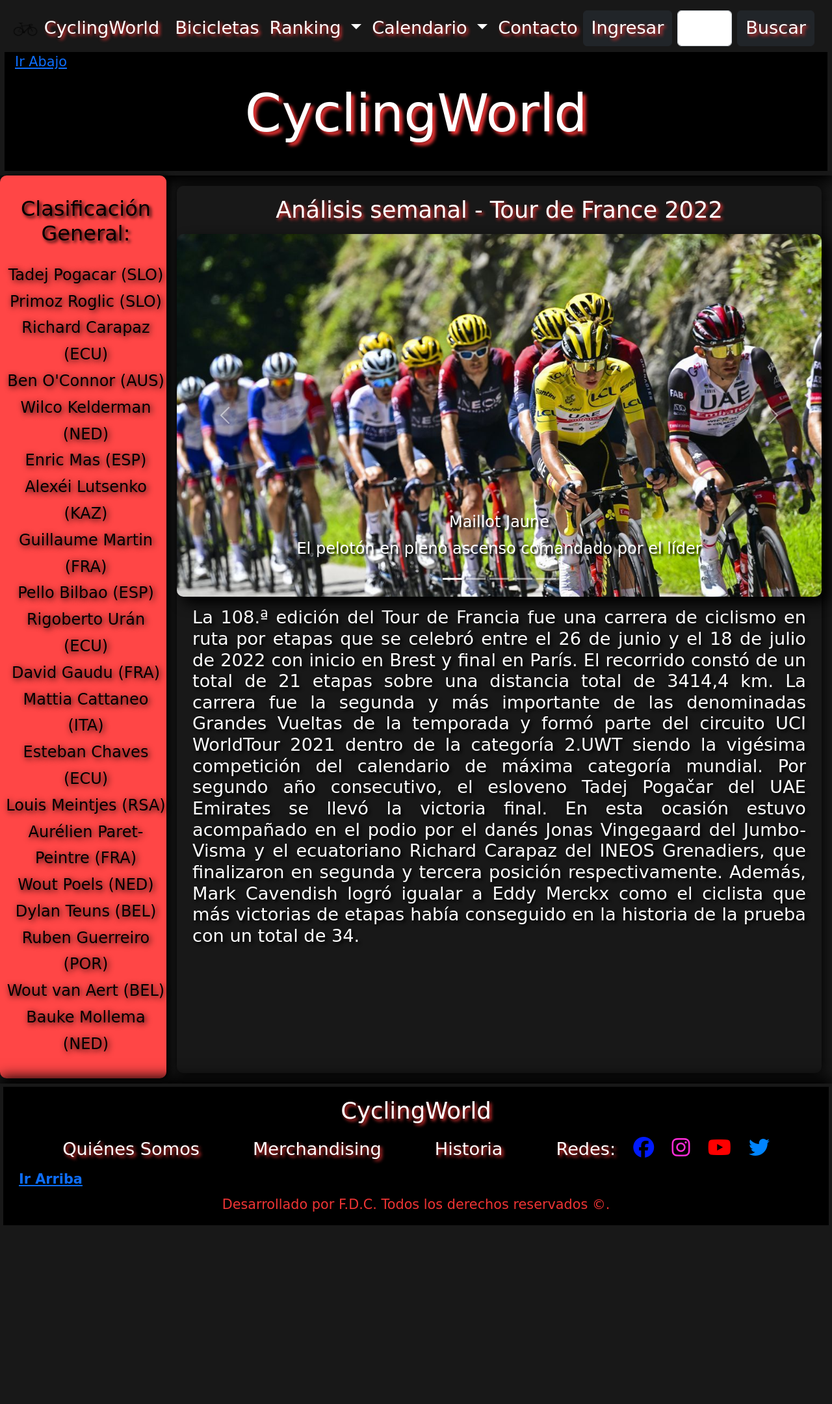
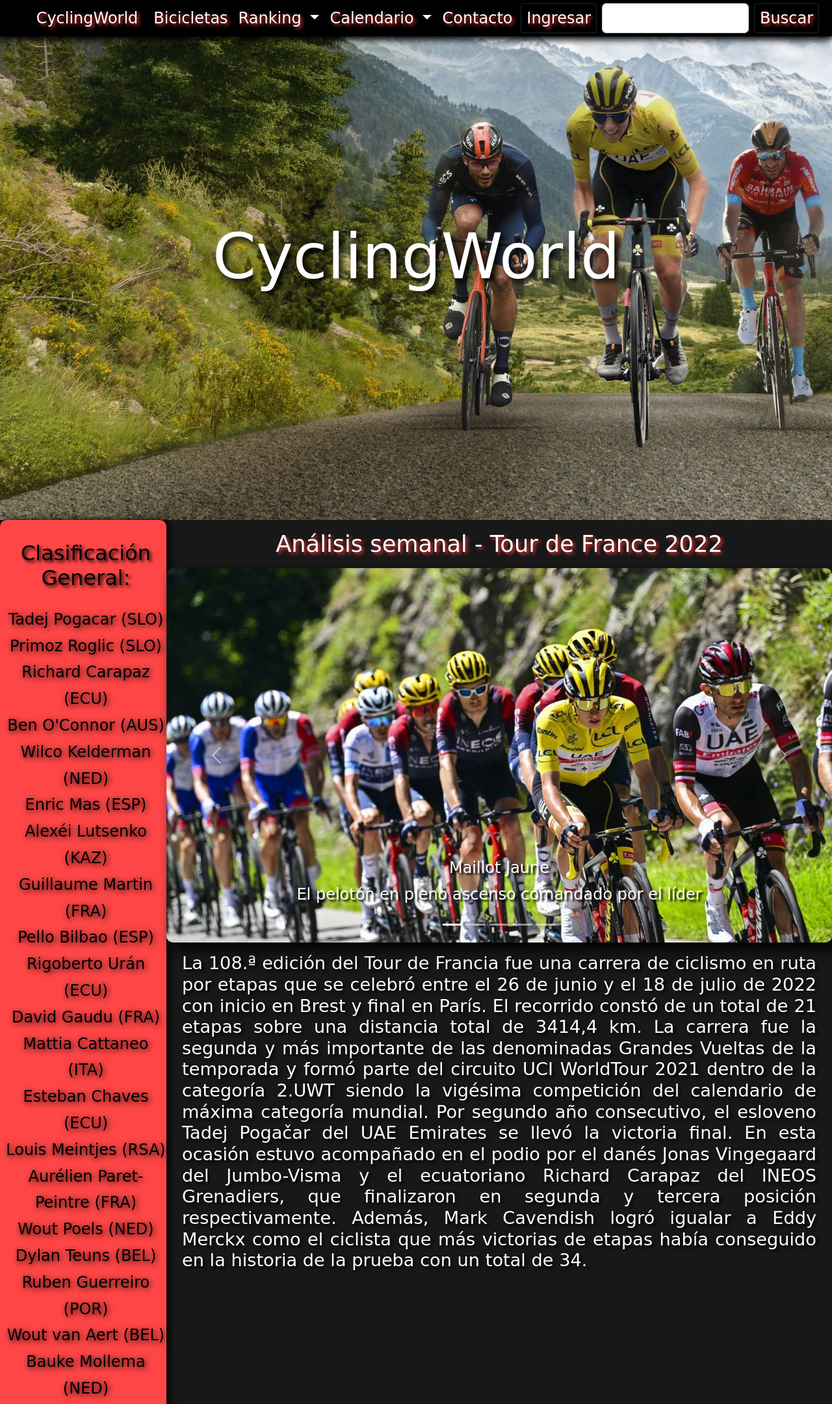
Before and after one commit to FerCandio/CyclingWorld, a website: page index.html in a window 1280 px wide. Shown: the top 2160 px of the page at 65% size. Before the commit the page ends 1890 px from the top, so only its background shows below. Drawn offline with nearby package versions, Linux system fonts and the light colour scheme; a web font is replaced by a local one.

Commit message:
portada, background, parallax, animaciones

```diff
--- a/index.html
+++ b/index.html
@@ -19,20 +19,19 @@
     <link rel="stylesheet" href="https://cdnjs.cloudflare.com/ajax/libs/animate.css/4.1.1/animate.min.css"/>
     <!-- LINK AOS -->
     <link rel="stylesheet" href="https://unpkg.com/aos@next/dist/aos.css"/>
+    <!-- FAVICON -->
+    <link rel="icon" href="./img/favicon-32x32.png">
     <!-- CSS PROPIO: -->
     <link rel="stylesheet" href="./css/estilos.css">
-    <!-- FAVICON -->
-    <link rel="icon" href="./img/favicon-32x32.png">
 </head>
-                      <!-- CLAVE WEBHOST: N2L$64RDLLQpbGctdWYB -->
+
 <body>
     <div class="grid">
         <header class="header">
-
-          <nav class="navbar navbar-expand-lg navbar-dark" style="background-color: #181818;">
+            <nav class="navbar fixed-top navbar-expand-lg navbar-dark" style="background-color: #000000;" data-aos="zoom-out" data-aos-duration="2000">
                   <div class="container-fluid">
                     <a class="navbar-brand navbar__texto" href="./index.html">
-                    <img src="./img/favicon-32x32.png" alt="" width="40" height="36" class="d-inline-block align-text-top">
+                      <img src="./img/favicon-32x32.png" alt="" width="36" height="32" class="d-inline-block align-text-top">
                       CyclingWorld
                     </a>
                     <button class="navbar-toggler" type="button" data-bs-toggle="collapse" data-bs-target="#navbarSupportedContent" aria-controls="navbarSupportedContent" aria-expanded="false" aria-label="Toggle navigation">
@@ -70,21 +69,24 @@
                         </li>
                         </ul>
                         <form class="d-flex" role="search">
-                        <button type="button" class="btn btn-dark me-2 navbar__texto" type="button">Ingresar</button>
+                          <button type="button" class="btn btn-dark me-2 navbar__texto btn-sm" type="button" style="background-color: #20202000;">Ingresar</button>
                           <input class="form-control me-2" type="search" placeholder="" aria-label="Search">
-                       <button type="button" class="btn btn-dark me-2 navbar__texto" type="submit">Buscar</button>
+                        <button type="button" class="btn btn-dark me-2 navbar__texto btn-sm" type="submit" style="background-color: #20202000;">Buscar</button>
                         </form>
                       </div>
                     </div>
                   </nav>
-                <p class="irabajo"><a id="arriba" class="header__irabajo" href="#abajo">Ir Abajo</a></p>
-                <div class="header__h1--flex">
-                    <div><h1 class="animate__animated animate__pulse animate__delay-4s animate__slow animate__infinite header__h1" id="header__h1">CyclingWorld</h1></div>
+                  <div class="portada">
+                    <div data-aos="zoom-out" data-aos-duration="2000">
+                      <h1 class="animate__animated animate__pulse animate__delay-2s animate__slow animate__infinite portada__h1" id="portada__h1">CyclingWorld</h1>
+                    </div>
                   </div>
               </header>
                   <!-----------------------------------------------------Header-->
                   <!----------------------------------------------------Section-->
         <main class="main--index">
+
+            <div data-aos="fade-left" data-aos-duration="500" data-aos-easing="ease-in-sine">
               <div class="main__flex--index">
                 <h3 class="contenido__titulo">Análisis semanal - Tour de France 2022</h3>
                 <div id="carouselExampleCaptions" class="carousel slide" data-bs-ride="false">
@@ -156,10 +158,13 @@
                         como el ciclista que más victorias de etapas había conseguido en la historia de la
                         prueba con un total de 34.</p>
               </div>
+            </div>
         </main>
                     <!----------------------------------------------------Section-->
                     <!----------------------------------------------------Aside---->
+
         <aside class="aside">
+          <div data-aos="fade-right" data-aos-duration="500" data-aos-easing="ease-in-sine">
             <h3 class="aside__titulo">Clasificación General:</h3>
             <ul class="aside__li">
                 <li>Tadej Pogacar (SLO)</li>
@@ -183,11 +188,12 @@
                 <li>Wout van Aert (BEL)</li>
                 <li>Bauke Mollema (NED)</li>
             </ul>
+            </div>
         </aside>
                     <!----------------------------------------------------Aside---->
                     <!----------------------------------------------------Footer---->
         <footer class="footer">
-                <h2 class="animate__animated animate__pulse animate__delay-4s animate__slow animate__infinite footer__titulo">CyclingWorld</h2>
+                <h2 class="animate__animated animate__pulse animate__delay-2s animate__slow animate__infinite footer__titulo">CyclingWorld</h2>
                 <ul class="footer__menu">
                     <div class="footer__ul__flex">
                         <div><li><a href="#">Quiénes Somos</a></li></div>
--- a/scss/estilos.scss
+++ b/scss/estilos.scss
@@ -9,7 +9,7 @@
     display: grid;
     grid-template-areas:
     "header header"
-    "aside section"
+    "aside main"
     "footer footer";
     grid-template-columns: 20% 80%;
     grid-template-rows: auto auto auto;
@@ -17,61 +17,214 @@
         grid-area: header;}
     aside{
         grid-area: aside;}
-    section{
-        grid-area: section;}
+    main{
+        grid-area: main;}
     footer{
         grid-area: footer;}
 }
-   /*--------------------------------------------------------------------GRID---*/
+   /*-------------------------------------------------------GRID------------------*/
 body{
     background-color: #181818;
     font-family: $font-secondary;
-    font-weight: 400;}
-/*-----------------------------------------------------------------------Header---*/
+    font-weight: 400;
+    overflow-x: hidden;}
+/*----------------------------------------------------------HEADER----------------*/
 .header {
-    background-color: #000000;
-    background-repeat: repeat;
-    background-size: contain;
-    background-position: center;
-    height: auto;
-    border: solid 7px #181818;
-    box-shadow: 0px 10px 20px rgb(0, 0, 0);
-    .header__h1--flex{
-        @include flex (row, center, center)
-        }
-    .header__h1{
-        font-family: 'Coda', cursive;
-        text-transform: none;
-        color: rgb(255, 255, 255);
-        font-size: 5rem;
-        font-weight: 400;
-        text-align: center ;
-        text-shadow: 5px 5px 5px $color-dos;
-        margin-bottom: 2.5rem;}
-    .header__irabajo {
-        margin-left: 1rem;
-        font-size: 1.3rem;}
+    .navbar{
+        max-height: 3.5rem;
+        box-shadow: 0px 5px 10px black;}
     .navbar__texto{
-        font-size: 1.7rem;
+        font-size: 1.5rem;
         font-weight: 400;
         color: white;
         text-shadow: 3px 3px 5px rgb(238, 52, 52);
         &:hover{
+            text-decoration: underline;}}
+    .navbar__texto2{
+        font-size: 1.5rem;
+        font-weight: 400;
+        color: rgb(255, 255, 255);
+        text-shadow: 3px 3px 5px rgb(238, 52, 52);}
+    .portada{
+        display: flex;
+        flex-direction: row;
+        justify-content: center;
+        align-items: center;
+        background: fixed;
+        background-size: cover;
+        background-image: url(../img/fondo4.jpeg);
+        height: 100vh;}
+    .portada__h1{
+        font-family: 'Coda', cursive;
+        text-transform: none;
+        color: white;
+        font-size: 6rem;
+        font-weight: 400;
+        text-shadow: 5px 5px 10px black;}
+}
+/*--------------------------------------------------------HEADER------------*/
+
+/*--------------------------------------------------------FOOTER------------*/
+footer {
+    background-color: rgb(0, 0, 0);
+    color: rgb(238,52,52);
+    text-decoration: none;
+    padding: 1rem;
+    font-weight: 600;
+    box-shadow: 0px -10px 20px rgb(0, 0, 0);
+    height: auto;
+    background-repeat: repeat;
+    background-size: contain;
+    background-position: center;
+    .footer__titulo{
+        color: white;
+        font-family: 'Coda', cursive;
+        font-size: 2.2rem;
+        text-align: center;
+        text-shadow: 3px 3px 5px rgb(238,52,52);
+        font-weight: 500;}
+    .footer__menu {
+        list-style: none;
+        text-align: center;
+        margin-top: 1rem;
+        margin-bottom: 0.5rem;
+        padding-left: 0;}
+    .footer__ul__flex{
+        display: flex;
+        flex-direction: row;
+        justify-content: space-evenly;}
+    .footer__menu li{
+        border: 2px solid rgba(0, 0, 0, 0);
+        transition: all 0.5s;
+        border-radius: 5px;
+        &:hover{
             text-decoration: underline;}
     }
-    .navbar__texto2{
+    .list-inline-item a i:hover{
+         text-decoration: underline;
+    }
+    .footer__menu a {
+        color: rgb(255, 255, 255);
+        text-decoration: none;
+        padding: 0.2rem 0.3rem 0.2rem 0.3rem;
+        font-size: 1.5rem;
+        font-weight: 400;
+        text-shadow: 3px 3px 5px rgb(238, 52, 52);}
+    .redes{
+        color: rgb(255, 255, 255);
+        display: flex;}
+    .fa-twitter:before{
+        font-size: 2rem;
+        color: rgb(0, 132, 255);
+        text-shadow: 0px 0px 0px rgb(0, 0, 0);}
+    .fa-facebook:before{
+        font-size: 2rem;
+        color: rgb(0, 26, 255);
+        text-shadow: 0px 0px 0px rgb(0, 0, 0);}
+    .fa-instagram:before{
+        font-size: 2rem;
+        color: rgb(255, 44, 216);
+        text-shadow: 0px 0px 0px rgb(0, 0, 0);}
+    .fa-youtube:before{
+        font-size: 2rem;
+        color: rgb(255, 0, 0);
+        text-shadow: 0px 0px 0px rgb(0, 0, 0);}
+    .footer__irarriba{
+        margin-left: 0.5rem;
+        font-size: 1.3rem;
+        margin-bottom: 0;
+        padding-bottom: 0;}
+    .irarriba{
+        margin-bottom: 0.5rem;
+        padding-bottom: 0;}
+    .footer__creditos {
+        text-align: center;
+        font-weight: 400;
+        color: rgb(238,52,52);
+        font-size: 1.3rem;}
+}
+/*--------------------------------------------------------FOOTER------------*/
+
+/*-------------------------------------------------------PAG INDEX----------*/
+
+/*---------------------------------------------------------CONTENIDO--------*/
+
+.main--index {
+    background-color: #181818;
+    .main__flex--index{
+        display: flex;
+        flex-direction: column;
+        align-items: center;}
+    .contenido__titulo {
+        color:rgb(255, 255, 255);
+        text-align: center;
+        margin: 1rem 1rem 1rem 1rem;
+        font-weight: 400;
+        text-shadow: 3px 3px 5px rgb(238,52,52);
+        font-size: 2.2rem;}
+    .contenido__texto{
+        line-height: 1.2;
+        color:rgb(255, 255, 255);
+        text-shadow: 3px 3px 5px rgb(0, 0, 0);
         font-size: 1.7rem;
-        font-weight: 400;
-        color: rgb(255, 255, 255);
-        text-shadow: 3px 3px 5px rgb(238, 52, 52);
+        margin-top: 1rem;
+        padding-left: 1.5rem;
+        padding-right: 1.5rem;
+        text-align:justify;}
+    .carousel{
+        margin-left: 0rem;
+        margin-right: 0rem;
+        border: 0px black;
+        border-radius: 10px;
+        box-shadow: 10px 10px 20px rgb(0, 0, 0);}
+    .carousel__img--index{
+        border-radius: 10px;
+        border: 0px black;
+        box-sizing: border-box;
+        border-style: none;}
+    .carousel__texto{
+        color: white;
+        font-size: 1.5rem;
+        text-shadow: 3px 3px 3px black;}
 }
+
+/*--------------------------------------------------------------CONTENIDO----*/
+
+/*-----------------------------------------------------------------ASIDE----*/
+
+aside {
+    background-color: rgb(255, 70, 70);
+    background-position: center;
+    background-size:contain;
+    padding-left: 0.5rem;
+    padding-top: 1rem;
+    margin-bottom: 0.5rem;
+    border-radius: 10px;
+    box-sizing: border-box;
+    text-align: center;
+    color: rgb(0, 0, 0);
+    box-shadow: 5px 0px 10px rgb(0, 0, 0);
+    .aside__titulo {
+        font-size: 2rem;
+        text-align: center;
+        padding-top: 1rem;
+        text-shadow: 3px 3px 5px rgb(0, 0, 0);
+        font-weight: 400;}
+    .aside__li {
+        background-color: rgba(0, 0, 0, 0);
+        padding: 1rem 0rem 1rem 0rem;
+        text-shadow: 2px 2px 10px rgb(0, 0, 0);
+        line-height: 1.7;
+        font-size: 1.5rem;
+        list-style: none;}
 }
-/*--------------------------------------------------------Header------------*/
+/*-------------------------------------------------------PAG INDEX----------*/
 
 /*-------------------------------------------------------PAG CONTACTO-------*/
 
-/*-------------------------------------------------------Formulario(Section)*/
-
+/*-------------------------------------------------------FORMULARIO (SECTION)*/
+.main--contacto {
+    background-color: #181818;
     .formulario{
         background-color: #202020;
         box-shadow: 5px 5px 10px black;
@@ -82,7 +235,7 @@
         margin-top: 2rem;
         margin-bottom: 2rem;
         border-radius: 5px;
-    padding-bottom: 3rem;
+        padding-bottom: 3rem;}
     .formulario .formulario--label{
         display: block;
         position: relative;}
@@ -148,8 +301,9 @@
         float: left;}
 }
 
-/*------------------------------------------------Formulario(Section)-------*/
-/*-----------------------------------------------------Ingresar(Aside)-----*/
+/*------------------------------------------------FORMULARIO(SECTION)-------*/
+
+/*-----------------------------------------------------INGRESAR(ASIDE)------*/
 
 .mb-3{
     margin-right: 0.5rem;}
@@ -172,172 +326,20 @@
     align-items: center;
 }
 
-/*-------------------------------------------------------Ingresar(Aside)---*/
+/*-------------------------------------------------------INGRESAR(ASIDE)-------*/
 
-/*-----------------------------------------------------Fin Pag CONTACTO--------*/
-/*-----------------------------------------------------Inicio Main Pag INDEX---*/
+/*-----------------------------------------------------FIN PAG CONTACTO--------*/
 
-/*---------------------------------------------------------Contenido------*/
+/*-------------------------------------------------INICIO PAG BICICLETAS----------*/
 
-.main--index {
-    background-color: #181818;
-    margin: 1rem;
-    border: none;
-    border-radius: 10px;
-    box-shadow: 1px 1px 20px rgb(0, 0, 0);
-    .main__flex--index{
-        display: flex;
-        flex-direction: column;
-        align-items: center;}
-    .contenido__titulo {
-        color:rgb(255, 255, 255);
-        text-align: center;
-        margin: 1rem 1rem 1rem 1rem;
-        font-weight: 400;
-        text-shadow: 3px 3px 5px rgb(238,52,52);
-        font-size: 2.2rem;}
-    .contenido__texto{
-        line-height: 1.2;
-        color:rgb(255, 255, 255);
-        text-shadow: 3px 3px 5px rgb(0, 0, 0);
-        font-size: 1.7rem;
-        margin-top: 1rem;
-        padding-left: 1.5rem;
-        padding-right: 1.5rem;
-        text-align:justify;}
-    .carousel{
-        margin-left: 0rem;
-        margin-right: 0rem;
-        border: 0px black;
-        border-radius: 10px;
-        box-shadow: 10px 10px 20px rgb(0, 0, 0);}
-    .carousel__img--index{
-        border-radius: 10px;
-        border: 0px black;
-        box-sizing: border-box;
-        border-style: none;}
-    .carousel__texto{
-        color: white;
-        font-size: 1.5rem;
-        text-shadow: 3px 3px 3px black;}
-}
 
-/*--------------------------------------------------------------Contenido----*/
-/*-----------------------------------------------------------------Aside----*/
+/*-------------------------------------------------INICIO PAG CALENDARIO----------*/
 
-aside {
-    background-color: rgb(255, 70, 70);
-    background-position: center;
-    background-size:contain;
-    padding-left: 0.5rem;
-    padding-top: 1rem;
-    margin-bottom: 0.5rem;
-    border-radius: 10px;
-    box-sizing: border-box;
-    text-align: center;
-    color: rgb(0, 0, 0);
-    box-shadow: 5px 0px 10px rgb(0, 0, 0);
-    .aside__titulo {
-        font-size: 2rem;
-        text-align: center;
-        padding-top: 1rem;
-        text-shadow: 3px 3px 5px rgb(0, 0, 0);
-        font-weight: 400;}
-    .aside__li {
-        background-color: rgba(0, 0, 0, 0);
-        padding: 1rem 0rem 1rem 0rem;
-        text-shadow: 2px 2px 10px rgb(0, 0, 0);
-        line-height: 1.7;
-        font-size: 1.5rem;
-        list-style: none;}
-}
 
-/*-----------------------------------------------------------------Aside----*/
-/*-----------------------------------------------------------------Footer----*/
+/*-------------------------------------------------INICIO PAG RANKING----------*/
 
-footer {
-    background-color: rgb(0, 0, 0);
-    color: rgb(238,52,52);
-    text-decoration: none;
-    padding: 1rem;
-    font-weight: 600;
-    border: solid 5px #181818;
-    box-shadow: 0px -10px 20px rgb(0, 0, 0);
-    height: auto;
-    background-repeat: repeat;
-    background-size: contain;
-    background-position: center;
-    .footer__titulo{
-        color: white;
-        font-family: 'Coda', cursive;
-        font-size: 2.2rem;
-        text-align: center;
-        text-shadow: 3px 3px 5px rgb(238,52,52);
-        font-weight: 500;}
-    .footer__menu {
-        list-style: none;
-        text-align: center;
-        margin-top: 1rem;
-        margin-bottom: 0.5rem;
-        padding-left: 0;}
-    .footer__ul__flex{
-        display: flex;
-        flex-direction: row;
-        justify-content: space-evenly;}
-    .footer__menu li{
-        border: 2px solid rgba(0, 0, 0, 0);
-        transition: all 0.5s;
-        border-radius: 5px;
-        &:hover{
-            text-decoration: underline;}
-    }
-    .list-inline-item a i:hover{
-         text-decoration: underline;
-    }
-    .footer__menu a {
-        color: rgb(255, 255, 255);
-        text-decoration: none;
-        padding: 0.2rem 0.3rem 0.2rem 0.3rem;
-        font-size: 1.7rem;
-        font-weight: 400;
-        text-shadow: 3px 3px 5px rgb(238, 52, 52);}
-    .redes{
-        color: rgb(255, 255, 255);
-        display: flex;}
-    .fa-twitter:before{
-        font-size: 2rem;
-        color: rgb(0, 132, 255);
-        text-shadow: 0px 0px 0px rgb(0, 0, 0);}
-    .fa-facebook:before{
-        font-size: 2rem;
-        color: rgb(0, 26, 255);
-        text-shadow: 0px 0px 0px rgb(0, 0, 0);}
-    .fa-instagram:before{
-        font-size: 2rem;
-        color: rgb(255, 44, 216);
-        text-shadow: 0px 0px 0px rgb(0, 0, 0);}
-    .fa-youtube:before{
-        font-size: 2rem;
-        color: rgb(255, 0, 0);
-        text-shadow: 0px 0px 0px rgb(0, 0, 0);}
-    .footer__irarriba{
-        margin-left: 0.5rem;
-        font-size: 1.3rem;
-        margin-bottom: 0;
-        padding-bottom: 0;}
-    .irarriba{
-        margin-bottom: 0.5rem;
-        padding-bottom: 0;}
-    .footer__creditos {
-        text-align: center;
-        font-weight: 400;
-        color: rgb(238,52,52);
-        font-size: 1.3rem;}
-}
 
-/*-----------------------------------------------------------------Footer----*/
-
-/*-----------------------------------------------------------MediaQueries----*/
+/*-----------------------------------------------------------MEDIA QUERIES------*/
 
 /*Mobile*/
 
```
Also changed, not shown: pages/bicicletas.html (+22 -11 lines), pages/calendario.html (+22 -11 lines), pages/contacto.html (+21 -13 lines), pages/ranking.html (+22 -11 lines), css/estilos.css, img/fondo1.jpg (added), img/fondo2.jpg (added), img/fondo3.jpg (added), img/fondo4.jpeg (added), img/fondo5.jpg (added), img/imgbin-racing-bicycle-canyon-bicycles-road-bicycle-racing-mountain-bike-bicycle-g650HXXMhzxdFD9BN929npRr7.jpg (added), img/pngtree-flat-man-with-road-bike-illustration-png-image_7598849.png (added), 1 other file. Lines whose indentation alone changed are shown as unchanged.
